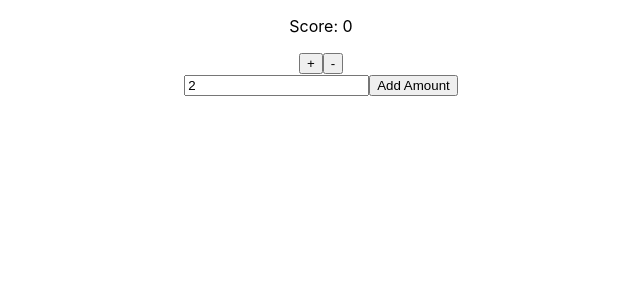
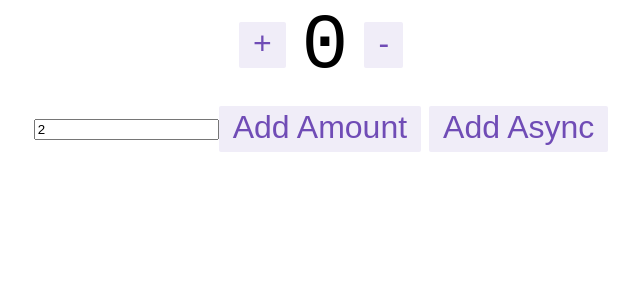
Before and after one commit to MaryiaBialetskaya1/redux-react, a React (Create React App) app: page / in a window 1280 px wide. Shown: the top 300 px of the page, without its empty margins (319-959 px from the left). Built offline with nearby package versions, Linux system fonts and the light colour scheme.

Commit message:
ass styles

```diff
--- a/src/App.css
+++ b/src/App.css
@@ -2,37 +2,79 @@
   text-align: center;
 }
 
-.App-logo {
-  height: 40vmin;
-  pointer-events: none;
+.row {
+  display: flex;
+  align-items: center;
+  justify-content: center;
 }
 
-@media (prefers-reduced-motion: no-preference) {
-  .App-logo {
-    animation: App-logo-spin infinite 20s linear;
-  }
+.row:not(:last-child) {
+  margin-bottom: 16px;
 }
 
-.App-header {
-  background-color: #282c34;
-  min-height: 100vh;
-  display: flex;
-  flex-direction: column;
-  align-items: center;
-  justify-content: center;
-  font-size: calc(10px + 2vmin);
-  color: white;
+.value {
+  font-size: 78px;
+  padding-left: 16px;
+  padding-right: 16px;
+  margin-top: 2px;
+  font-family: "Courier New", Courier, monospace;
 }
 
-.App-link {
-  color: #61dafb;
+.button {
+  appearance: none;
+  border: none;
+  background: none;
+  font-size: 32px;
+  padding-left: 12px;
+  padding-right: 12px;
+  outline: none;
+  border: 2px solid transparent;
+  color: rgb(112, 76, 182);
+  padding-bottom: 4px;
+  cursor: pointer;
+  background-color: rgba(112, 76, 182, 0.1);
+  border-radius: 2px;
+  transition: all 0.15s;
 }
 
-@keyframes App-logo-spin {
-  from {
-    transform: rotate(0deg);
-  }
-  to {
-    transform: rotate(360deg);
-  }
+.textbox {
+  font-size: 32px;
+  padding: 2px;
+  width: 64px;
+  text-align: center;
+  margin-right: 8px;
 }
+
+.button:hover,
+.button:focus {
+  border: 2px solid rgba(112, 76, 182, 0.4);
+}
+
+.button:active {
+  background-color: rgba(112, 76, 182, 0.2);
+}
+
+.asyncButton {
+  composes: button;
+  position: relative;
+  margin-left: 8px;
+}
+
+.asyncButton:after {
+  content: "";
+  background-color: rgba(112, 76, 182, 0.15);
+  display: block;
+  position: absolute;
+  width: 100%;
+  height: 100%;
+  left: 0;
+  top: 0;
+  opacity: 0;
+  transition: width 1s linear, opacity 0.5s ease 1s;
+}
+
+.asyncButton:active:after {
+  width: 0%;
+  opacity: 1;
+  transition: 0s;
+}
--- a/src/App.js
+++ b/src/App.js
@@ -4,6 +4,7 @@ import {
   increment,
   decrement,
   incrementByAmount,
+  incrementAsync,
 } from "./redux-toolkit/counter";
 import { useState } from "react";
 
@@ -14,21 +15,34 @@ function App() {
 
   return (
     <div className="App">
-      <p>Score: {count}</p>
-      <button onClick={() => dispatch(increment())}>+</button>
-      <button onClick={() => dispatch(decrement())}>-</button>
-      <div>
+      <div className="row">
+        <button className="button" onClick={() => dispatch(increment())}>
+          +
+        </button>
+        <span className="value">{count}</span>
+        <button className="button" onClick={() => dispatch(decrement())}>
+          -
+        </button>
+      </div>
+      <div className="row">
         <input
           aria-label="Set increment amount"
           value={incrementAmount}
           onChange={(e) => setIncrementAmount(e.target.value)}
         />
         <button
+          className="button"
           onClick={() =>
             dispatch(incrementByAmount(Number(incrementAmount) || 0))
           }
         >
           Add Amount
+        </button>
+        <button
+          className="button asyncButton"
+          onClick={() => dispatch(incrementAsync(Number(incrementAmount) || 0))}
+        >
+          Add Async
         </button>
       </div>
     </div>
--- a/src/redux-toolkit/counter.js
+++ b/src/redux-toolkit/counter.js
@@ -23,6 +23,12 @@ export const counterSlice = createSlice({
 // Action creators are generated for each case reducer function
 export const { increment, decrement, incrementByAmount } = counterSlice.actions;
 
+export const incrementAsync = (amount) => (dispatch) => {
+  setTimeout(() => {
+    dispatch(incrementByAmount(amount));
+  }, 1000);
+};
+
 export const selectCount = (state) => state.counter.value;
 
 export default counterSlice.reducer;
```
